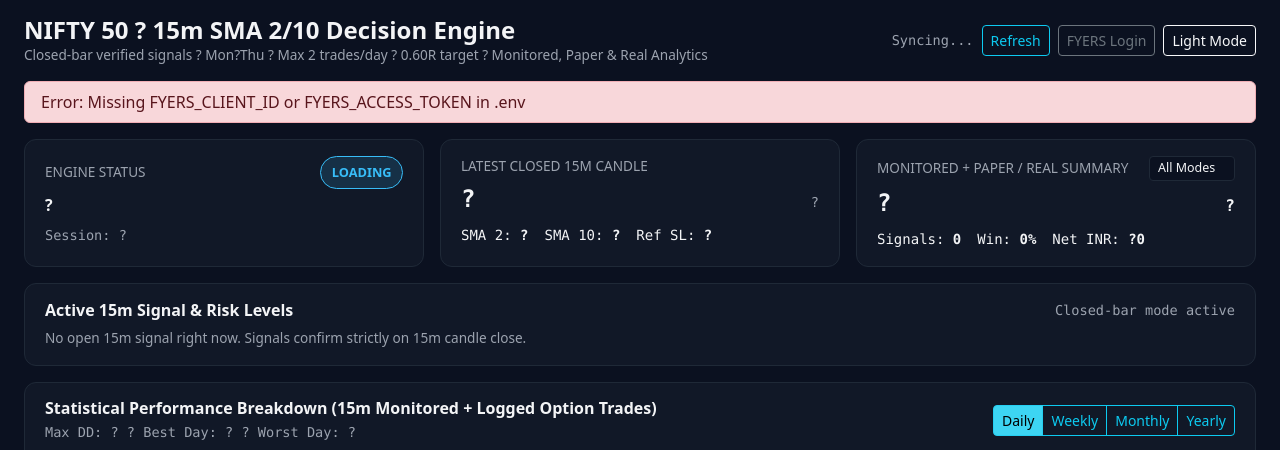
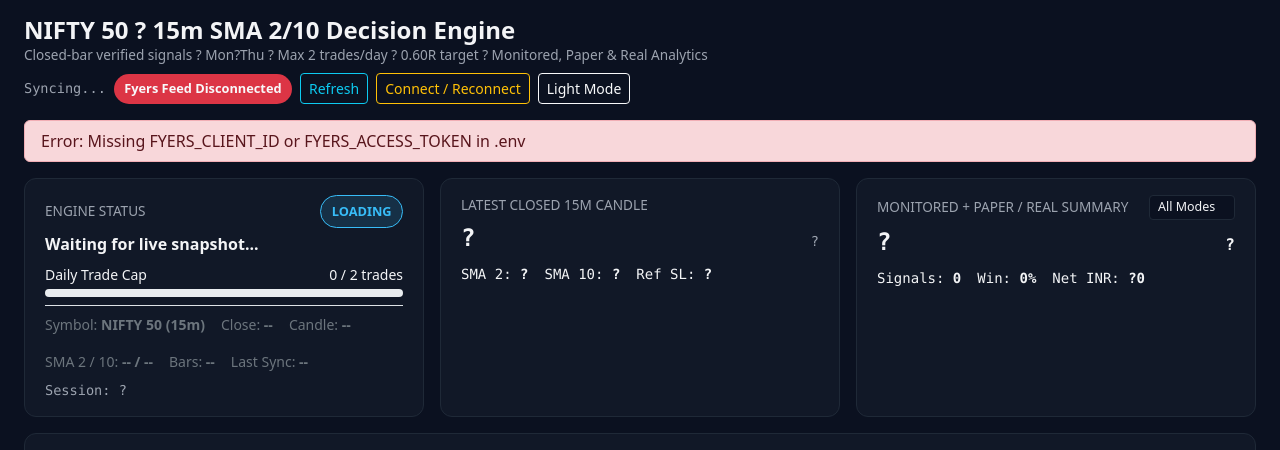
Before and after one commit to subhashlawyersites/FIFNIF, a Flask app: page / in a window 1280 px wide. Shown: the top 450 px of the page. Run offline with Flask 3, Linux system fonts and the light colour scheme.

Commit message:
Add auth toast, feed badge, reconnect button, progress bar, and live telemetry

```diff
--- a/app.py
+++ b/app.py
@@ -103,7 +103,7 @@ def dashboard():
     if incoming_code:
         ok, _ = _exchange_fyers_auth_code(incoming_code)
         if ok:
-            return redirect(url_for("dashboard"))
+            return redirect(url_for("dashboard", auth_ok=1))
     return render_template("dashboard.html")
 
 
--- a/templates/dashboard.html
+++ b/templates/dashboard.html
@@ -53,8 +53,9 @@
     </div>
     <div class="d-flex align-items-center gap-2 flex-wrap">
       <span id="lastUpdated" class="muted mono">Syncing...</span>
+      <span id="fyersFeedBadge" class="badge-status bg-secondary text-light">Checking Feed...</span>
       <button id="refreshBtn" class="btn btn-sm btn-outline-info">Refresh</button>
-      <a href="/auth" class="btn btn-sm btn-outline-secondary">FYERS Login</a>
+      <a id="reconnectBtn" href="/auth" class="btn btn-sm btn-outline-warning">Connect / Reconnect</a>
       <button id="themeToggle" class="btn btn-sm btn-outline-light">Light Mode</button>
     </div>
   </div>
@@ -69,7 +70,25 @@
           <span class="muted">ENGINE STATUS</span>
           <span id="statusBadge" class="badge-status st-WAIT">LOADING</span>
         </div>
-        <div id="statusMessage" class="fw-semibold mt-1">?</div>
+        <div id="statusMessage" class="fw-semibold mt-1">Waiting for live snapshot...</div>
+      <div id="toastBanner" class="alert alert-success py-2 px-3 mt-2 mb-0 d-none" role="alert"></div>
+      <div class="mt-2">
+        <div class="d-flex justify-content-between small mb-1">
+          <span>Daily Trade Cap</span>
+          <span id="dailyCapLabel">0 / 2 trades</span>
+        </div>
+        <div class="progress" style="height: 8px;">
+          <div id="dailyCapBar" class="progress-bar bg-info" style="width: 0%;"></div>
+        </div>
+      </div>
+      <div id="liveDataDetails" class="small text-secondary mt-2 pt-2 border-top d-flex flex-wrap gap-3">
+        <span>Symbol: <strong id="ldSymbol">NIFTY 50 (15m)</strong></span>
+        <span>Close: <strong id="ldClose">--</strong></span>
+        <span>Candle: <strong id="ldTime">--</strong></span>
+        <span>SMA 2 / 10: <strong id="ldSma">-- / --</strong></span>
+        <span>Bars: <strong id="ldBars">--</strong></span>
+        <span>Last Sync: <strong id="ldSync">--</strong></span>
+      </div>
         <div id="sessionMeta" class="muted mono mt-2">Session: ?</div>
       </div>
     </div>
@@ -490,5 +509,98 @@
   refreshAll();
   setInterval(refreshAll, 15000);
 </script>
+<script>
+(function () {
+  function showToast(msg, variant) {
+    const el = document.getElementById("toastBanner");
+    if (!el || !msg) return;
+    el.className = `alert alert-${variant || "info"} py-2 px-3 mt-2 mb-0`;
+    el.textContent = msg;
+    el.classList.remove("d-none");
+    setTimeout(() => { el.classList.add("d-none"); }, 6000);
+  }
+
+  function pushBrowserNotice(title, body) {
+    if (!("Notification" in window)) return;
+    if (Notification.permission === "granted") {
+      try { new Notification(title, { body }); } catch (_) {}
+    } else if (Notification.permission === "default") {
+      Notification.requestPermission().then(perm => {
+        if (perm === "granted") {
+          try { new Notification(title, { body }); } catch (_) {}
+        }
+      }).catch(() => {});
+    }
+  }
+
+  const params = new URLSearchParams(window.location.search);
+  if (params.get("auth_ok") === "1") {
+    showToast("Fyers Authentication successful", "success");
+    pushBrowserNotice("FIFNIT", "Fyers Authentication successful");
+    params.delete("auth_ok");
+    const cleanUrl = window.location.pathname + (params.toString() ? "?" + params.toString() : "");
+    window.history.replaceState({}, "", cleanUrl);
+  }
+
+  async function refreshFeedAndLiveDetails() {
+    const badge = document.getElementById("fyersFeedBadge");
+    try {
+      const [cfgRes, stRes, monRes] = await Promise.all([
+        fetch("/api/fyers/config").then(r => r.json()).catch(() => ({})),
+        fetch("/api/strategy/status").then(r => r.json()).catch(() => ({})),
+        fetch("/api/monitor/status").then(r => r.json()).catch(() => ({}))
+      ]);
+
+      const feedOk = Boolean(cfgRes && cfgRes.has_token && stRes && stRes.ok);
+      if (badge) {
+        if (feedOk) {
+          badge.textContent = "Fyers Feed Connected";
+          badge.className = "badge-status bg-success text-light";
+        } else {
+          badge.textContent = "Fyers Feed Disconnected";
+          badge.className = "badge-status bg-danger text-light";
+        }
+      }
+
+      const snap = (stRes && stRes.ok) ? stRes : (monRes && monRes.ok ? monRes : null);
+      if (snap) {
+        const latest = snap.latest_candle || snap.candle || {};
+        const closeVal = latest.close ?? snap.last_close ?? snap.close ?? "--";
+        const timeVal = latest.time ?? latest.timestamp ?? snap.candle_time ?? snap.last_updated ?? "--";
+        const sma2 = snap.sma_2 ?? snap.sma2 ?? latest.sma_2 ?? "--";
+        const sma10 = snap.sma_10 ?? snap.sma10 ?? latest.sma_10 ?? "--";
+        const barsCount = snap.candles_count ?? snap.bars_count ?? (Array.isArray(snap.candles) ? snap.candles.length : "--");
+
+        const setTxt = (id, v) => { const n = document.getElementById(id); if (n) n.textContent = String(v); };
+        setTxt("ldClose", closeVal);
+        setTxt("ldTime", timeVal);
+        setTxt("ldSma", `${sma2} / ${sma10}`);
+        setTxt("ldBars", barsCount);
+        setTxt("ldSync", new Date().toLocaleTimeString());
+      }
+
+      if (monRes && monRes.ok) {
+        const count = Number(monRes.trades_today ?? monRes.today_trades ?? (Array.isArray(monRes.actual_trades) ? monRes.actual_trades.length : 0)) || 0;
+        const cap = Number(monRes.max_trades_per_day ?? monRes.daily_trade_cap ?? 2) || 2;
+        const pct = Math.max(0, Math.min(100, Math.round((count / cap) * 100)));
+        const capBar = document.getElementById("dailyCapBar");
+        const capLbl = document.getElementById("dailyCapLabel");
+        if (capBar) capBar.style.width = `${pct}%`;
+        if (capLbl) capLbl.textContent = `${count} / ${cap} trades (${pct}%)`;
+      }
+    } catch (_) {
+      if (badge) {
+        badge.textContent = "Fyers Feed Disconnected";
+        badge.className = "badge-status bg-danger text-light";
+      }
+    }
+  }
+
+  refreshFeedAndLiveDetails();
+  const refreshBtn = document.getElementById("refreshBtn");
+  if (refreshBtn) refreshBtn.addEventListener("click", refreshFeedAndLiveDetails);
+  setInterval(refreshFeedAndLiveDetails, 30000);
+})();
+</script>
 </body>
 </html>
```
